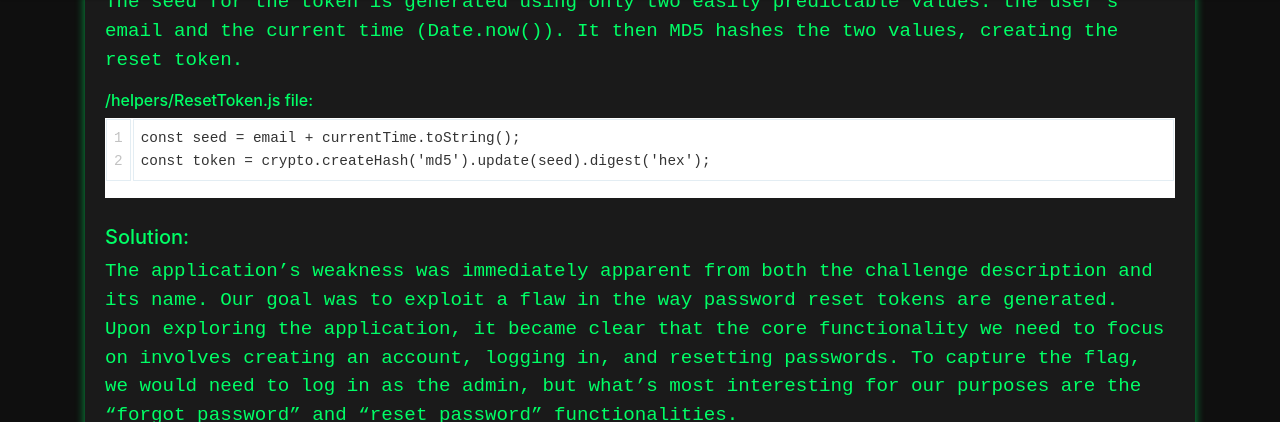
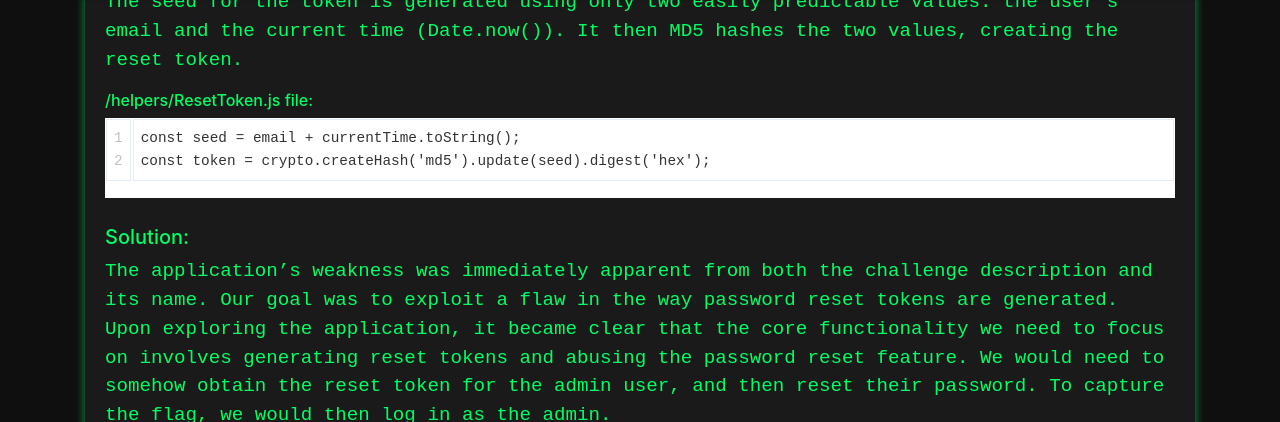
Before and after one commit to Turbul3nce/Turbul3nce.github.io, a Jekyll site: the page built from _pages/writeups/web/predictable.md, in a window 1280 px wide and 900 px high, scrolled down 1523 px, cut to the strip 0-422 px from the top of the window. Built offline with Jekyll 4.4.1, drawn with Linux system fonts in a browser that asks for light colours; nearby versions of some CDN libraries.

Commit message:
Update predictable.md

````diff
--- a/_pages/writeups/web/predictable.md
+++ b/_pages/writeups/web/predictable.md
@@ -25,7 +25,7 @@ const token = crypto.createHash('md5').update(seed).digest('hex');
 ```
 
 ##### Solution:
-The application's weakness was immediately apparent from both the challenge description and its name. Our goal was to exploit a flaw in the way password reset tokens are generated. Upon exploring the application, it became clear that the core functionality we need to focus on involves creating an account, logging in, and resetting passwords. To capture the flag, we would need to log in as the admin, but what's most interesting for our purposes are the "forgot password" and "reset password" functionalities.
+The application's weakness was immediately apparent from both the challenge description and its name. Our goal was to exploit a flaw in the way password reset tokens are generated. Upon exploring the application, it became clear that the core functionality we need to focus on involves generating reset tokens and abusing the password reset feature. We would need to somehow obtain the reset token for the admin user, and then reset their password. To capture the flag, we would then log in as the admin.
 <p align="center">
   <img src="https://i.imgflip.com/975zj5.jpg" title="Reset Password" width="85%" />
 </p>
````
